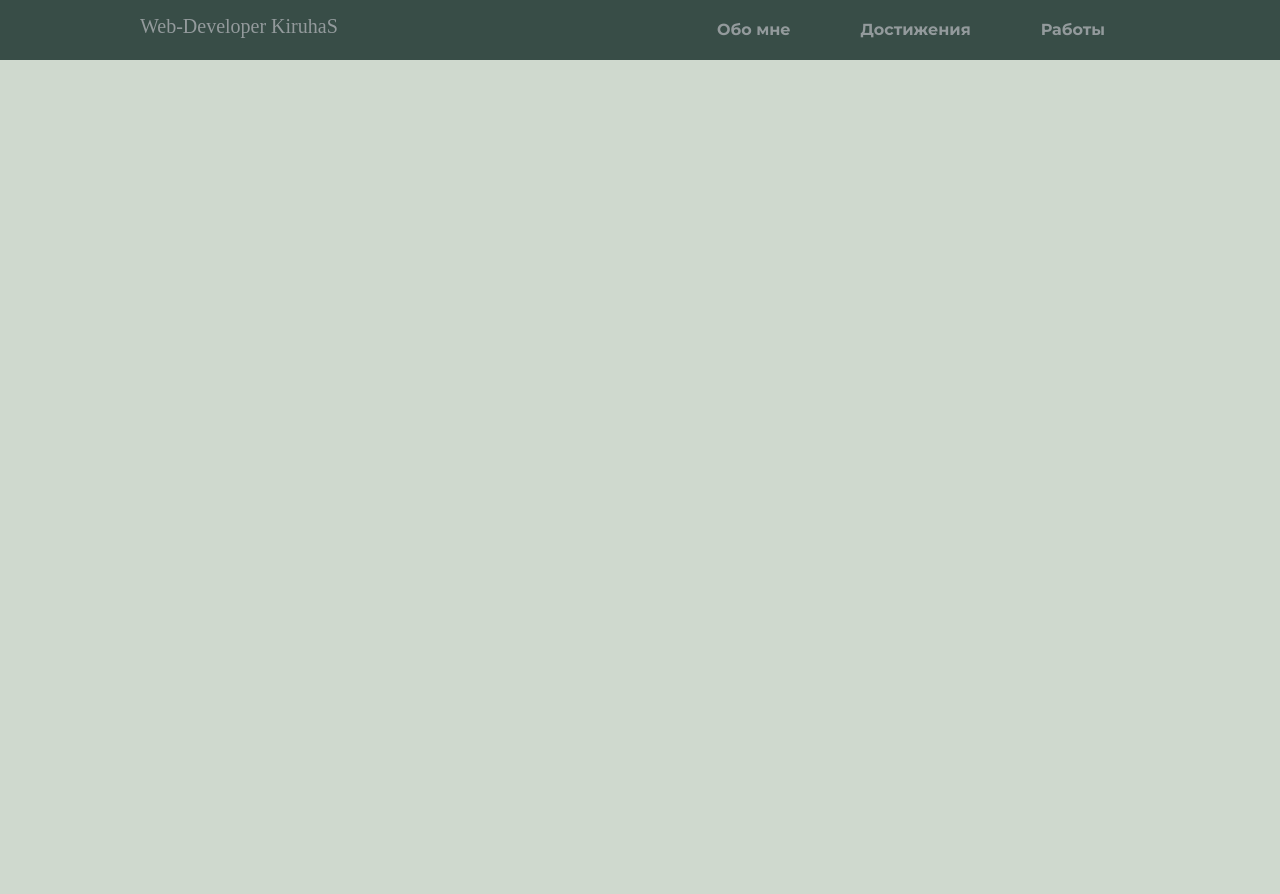
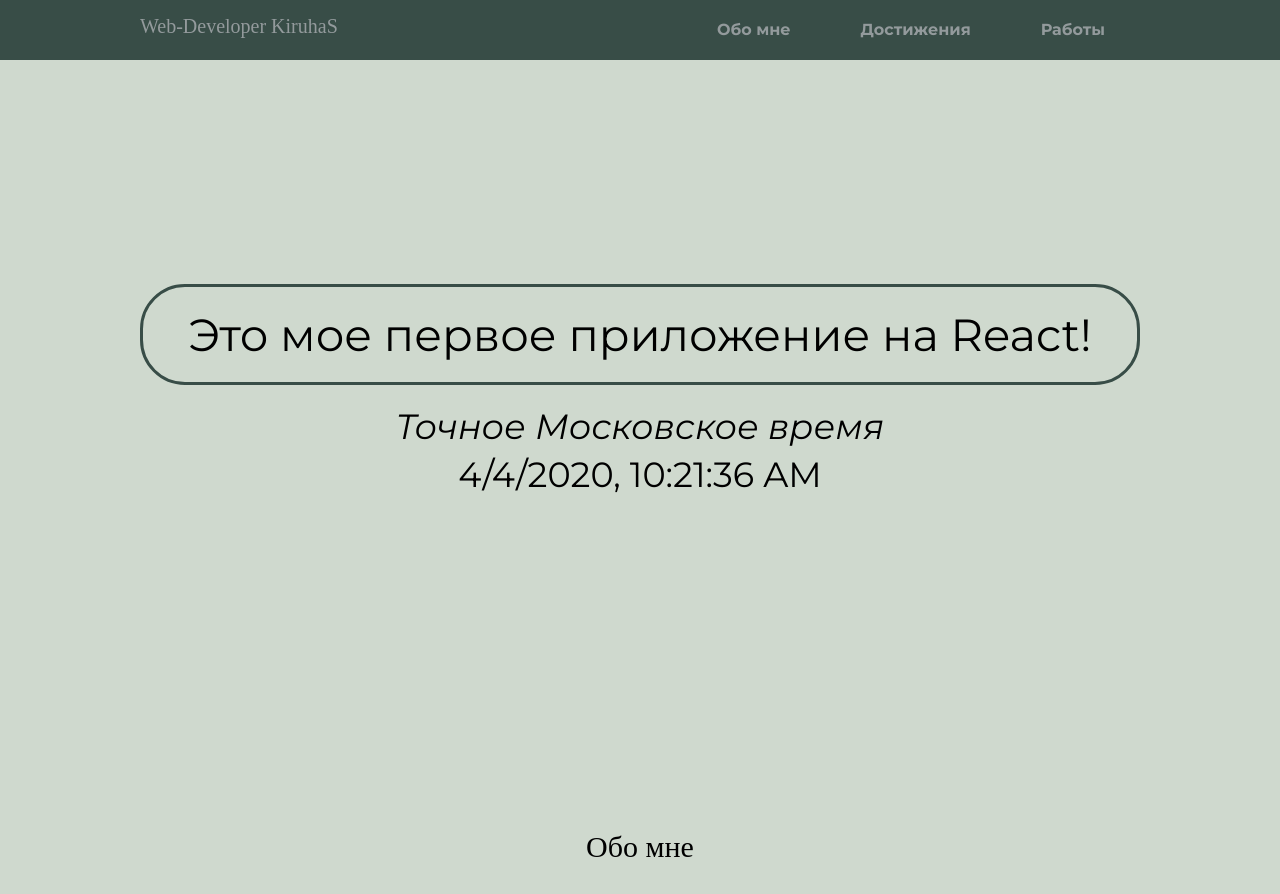
Before and after one commit to Kiruhas/React_second_app, a React app: page / in a window 1280 px wide. Before the commit the page ends 800 px from the top, so only its background shows below. Built offline with nearby package versions, Linux system fonts and the light colour scheme; a web font is replaced by a local one.

Commit message:
new_version

```diff
--- /dev/null
+++ b/src/AllPage.js
@@ -0,0 +1,18 @@
+import React from 'react';
+import './style.css';
+import IntroPage from './IntroPage/IntroPage';
+import SecondPage from './SecondPage';
+
+
+class AllPage extends React.Component{
+    render(){
+        return(
+            <div>
+                <div><IntroPage/></div>
+                <div><SecondPage/></div>
+            </div>
+        )
+    }
+  }
+
+export default AllPage;
--- a/src/Header.js
+++ /dev/null
@@ -1,21 +0,0 @@
-import React from 'react';
-import './style.css'
-
-function Header () {
-    return (
-        <header className='header'>
-        <div className='container'>
-          <div className='header_content'>
-            <div className='header_name'>Web-Developer KiruhaS</div>
-            <div className='header_links'>
-              <a href='' className='header_link'>Обо мне</a>
-              <a href='' className='header_link'>Достижения</a>
-              <a href='' className='header_link'>Работы</a>
-           </div>
-          </div>
-        </div>
-      </header>
-    );
-}
-
-export default Header;
--- /dev/null
+++ b/src/IntroPage/Clock.js
@@ -0,0 +1,36 @@
+import React from 'react';
+
+const DigitalClock = function (props){
+    return(
+    <div>{props.time}</div>
+    )
+}
+
+class Clock extends React.Component{
+    constructor (props) {
+        super(props);
+        this.state = {
+            currentTime: (new Date()).toLocaleString()
+        }
+        this.clockLauncher()
+    }
+
+    clockLauncher() {
+        setInterval(() => {
+            this.setState({
+                currentTime: (new Date()).toLocaleString()
+            })
+        }, 1000)
+    }
+
+    render () {
+        return (
+            <div className='intro_clock'>
+                <div className='intro_clock_sup'>Точное Московское время</div>
+                <DigitalClock time={this.state.currentTime} />
+            </div>
+        )
+    }
+}
+
+export default Clock;
--- /dev/null
+++ b/src/IntroPage/Header.js
@@ -0,0 +1,22 @@
+import React from 'react';
+
+class Header extends React.Component{
+  render () {
+    return (
+        <header className='header'>
+          <div className='container'>
+            <div className='header_content'>
+              <div className='header_name'>Web-Developer KiruhaS</div>
+              <div className='header_links'>
+                <a href='' className='header_link'>Обо мне</a>
+                <a href='' className='header_link'>Достижения</a>
+                <a href='' className='header_link'>Работы</a>
+              </div>
+            </div>
+          </div>
+        </header>
+    );
+  }
+}
+
+export default Header;
--- /dev/null
+++ b/src/IntroPage/IntroPage.js
@@ -0,0 +1,16 @@
+import React from 'react';
+import Header from './Header';
+import MainContent from './MainContent';
+
+class IntroPage extends React.Component{
+    render(){
+        return (
+            <div className='intro'>
+                <div><Header/></div>
+                <div><MainContent/></div>
+            </div>
+        )
+    }
+}
+
+export default IntroPage;
--- /dev/null
+++ b/src/IntroPage/MainContent.js
@@ -0,0 +1,15 @@
+import React from 'react';
+import Clock from './Clock';
+
+class MainContent extends React.Component {
+    render(){
+        return (
+            <div className='container'>
+                <div className='intro_content'>Это мое первое приложение на React!</div>
+                <div><Clock/></div>
+            </div>
+        )
+    }
+}
+
+export default MainContent;
--- /dev/null
+++ b/src/SecondPage.js
@@ -0,0 +1,13 @@
+import React from 'react';
+
+class SecondPage extends React.Component{
+    render(){
+        return (
+            <div className='container'>
+                <div className='about_header'>Обо мне</div>
+            </div>
+        )
+    }
+}
+
+export default SecondPage;
--- a/src/index.js
+++ b/src/index.js
@@ -1,17 +1,10 @@
 import React from 'react';
 import ReactDOM from 'react-dom';
-import './style.css';
-import Header from './Header'
-
-  function PrintMainPage () {
-    return (
-      Header() // Шапка
-    );
-  }
+import AllPage from './AllPage'
 
   // ========================================
 
-  ReactDOM.render(
-    PrintMainPage(),
+ReactDOM.render(
+    <AllPage/>,
     document.getElementById('root')
   );
--- a/src/style.css
+++ b/src/style.css
@@ -30,6 +30,7 @@ h1,h2,h3,h4,h5,h6 {
 
 .header {
   position: absolute;
+  top: 0;
   height: 60px;
   background-color: #384d47;
   width: 100%;
@@ -96,3 +97,42 @@ h1,h2,h3,h4,h5,h6 {
     margin-left: 0;
   }
 }
+
+/* Intro */
+.intro {
+  display: flex;
+  justify-content: center;
+  flex-direction: column;
+  height: 100vh;
+  width: 100%;
+  text-align: center;
+}
+
+.intro_content {
+  display: block;
+  font-family: 'Montserrat', sans-serif;
+  font-size: 45px;
+  padding: 20px 10px;
+  border: 3px solid #384d47;
+  border-radius: 1em;
+}
+
+.intro_clock {
+  display: block;
+  font-size: 35px;
+  margin: 20px 0;
+}
+
+.intro_clock_sup {
+  margin-bottom: 5px;
+  font-style: italic;
+}
+
+/* About Me */
+
+.about_header {
+  font-family: 'Spicy Rice', cursive;
+  font-size: 30px;
+  text-align: center;
+  padding: 30px 0;
+}
```
